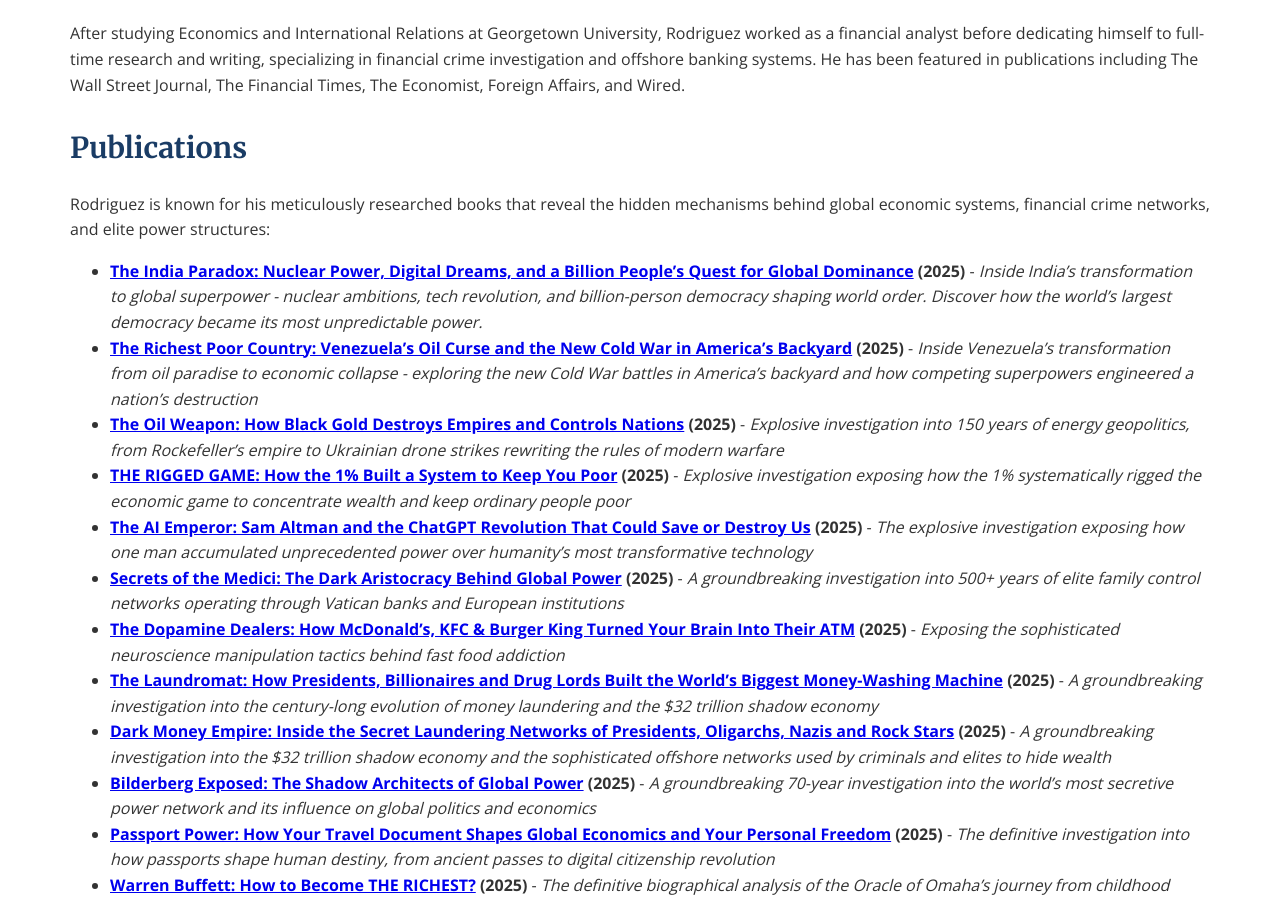
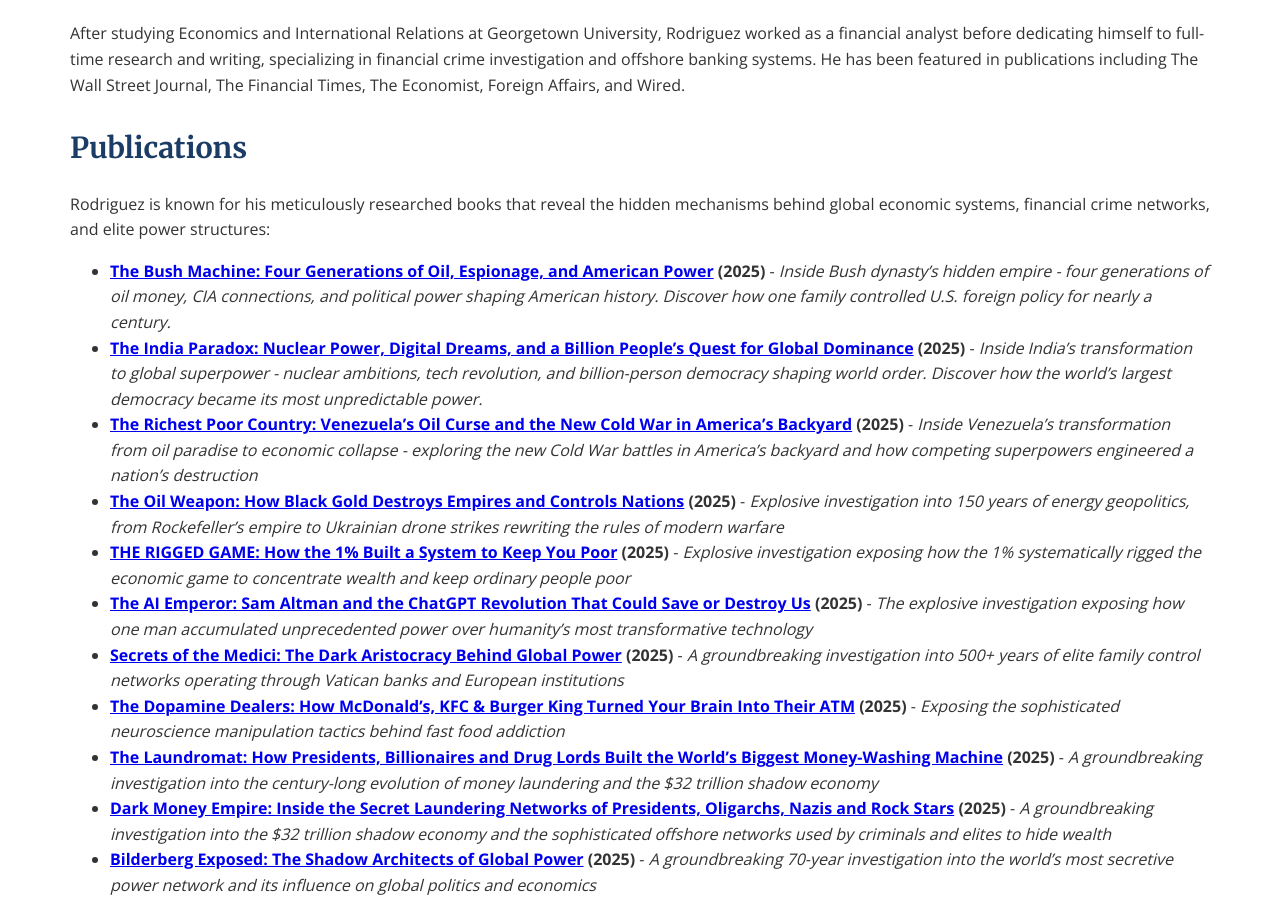
Before and after one commit to Zews123/michael-rodriguez-books, a Jekyll site: the page built from about.md, in a window 1280 px wide and 900 px high, scrolled down 684 px. Built offline with Jekyll 4.4.1, drawn with Linux system fonts in a browser that asks for light colours.

Commit message:
Update about.md

```diff
--- a/about.md
+++ b/about.md
@@ -21,6 +21,7 @@
 
 Rodriguez is known for his meticulously researched books that reveal the hidden mechanisms behind global economic systems, financial crime networks, and elite power structures:
 
+- **[The Bush Machine: Four Generations of Oil, Espionage, and American Power]({{ site.baseurl }}/books/Bush_Machine) (2025)** - *Inside Bush dynasty's hidden empire - four generations of oil money, CIA connections, and political power shaping American history. Discover how one family controlled U.S. foreign policy for nearly a century.*
 - **[The India Paradox: Nuclear Power, Digital Dreams, and a Billion People's Quest for Global Dominance]({{ site.baseurl }}/books/India_Paradox) (2025)** - *Inside India's transformation to global superpower - nuclear ambitions, tech revolution, and billion-person democracy shaping world order. Discover how the world's largest democracy became its most unpredictable power.*
 - **[The Richest Poor Country: Venezuela's Oil Curse and the New Cold War in America's Backyard]({{ site.baseurl }}/books/Richest_Poor_Country) (2025)** - *Inside Venezuela's transformation from oil paradise to economic collapse - exploring the new Cold War battles in America's backyard and how competing superpowers engineered a nation's destruction*
 - **[The Oil Weapon: How Black Gold Destroys Empires and Controls Nations]({{ site.baseurl }}/books/Oil_Weapon) (2025)** - *Explosive investigation into 150 years of energy geopolitics, from Rockefeller's empire to Ukrainian drone strikes rewriting the rules of modern warfare*
```
